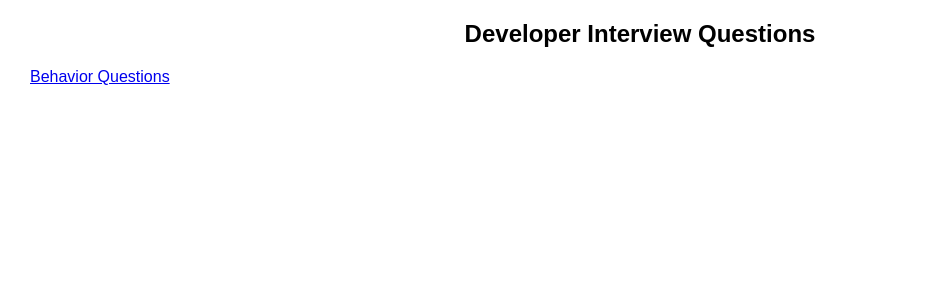
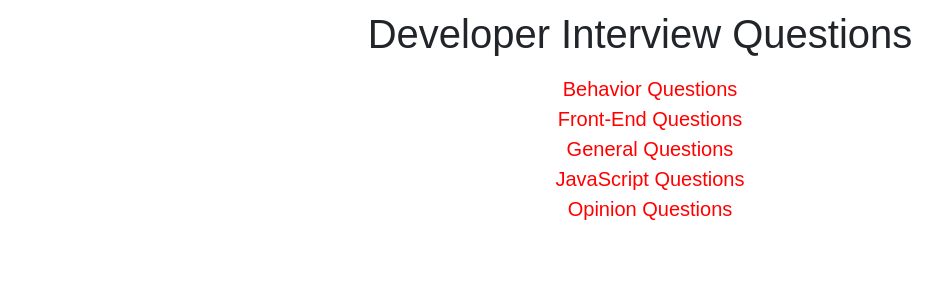
Before and after one commit to geebrown43/react_interviewQ, a React (Create React App) app: page / in a window 1280 px wide. Shown: the top 300 px of the page, without its empty margins (0-943 px from the left). Built offline with nearby package versions, Linux system fonts and the light colour scheme.

Commit message:
updated question format with answer responses

```diff
--- a/package.json
+++ b/package.json
@@ -4,6 +4,7 @@
   "private": true,
   "dependencies": {
     "react": "^16.2.0",
+    "react-bootstrap": "^0.31.5",
     "react-dom": "^16.2.0",
     "react-router": "^4.2.0",
     "react-router-dom": "^4.2.2",
--- a/public/index.html
+++ b/public/index.html
@@ -10,6 +10,7 @@
     -->
     <link rel="manifest" href="%PUBLIC_URL%/manifest.json">
     <link rel="shortcut icon" href="%PUBLIC_URL%/favicon.ico">
+    <link rel="stylesheet" href="https://maxcdn.bootstrapcdn.com/bootstrap/latest/css/bootstrap.min.css">
     <!--
       Notice the use of %PUBLIC_URL% in the tags above.
       It will be replaced with the URL of the `public` folder during the build.
--- a/src/App.css
+++ b/src/App.css
@@ -3,13 +3,19 @@
 }
 
 .header{
-  text-align: center
+  text-align: center;
+  font-size: 72px !important;
 }
 .selected {
   display: none
 }
 .navbar {
   margin-left: 20px;
+  display: flex;
+  flex-direction: column;
+  align-items: center;
+  text-decoration: none;
+  color: red
 }
 
 .input-size {
@@ -29,3 +35,20 @@
 .spacing {
   margin: 10px;
 }
+
+.listcontainer {
+  text-align: center
+}
+
+.link-style {
+  color: red;
+  font-size: 20px;
+}
+.link-style:hover{
+  color: black;
+  text-decoration: none;
+}
+
+#form {
+  margin: 10px;
+}
--- a/src/App.js
+++ b/src/App.js
@@ -3,12 +3,7 @@ import Main from './components/Main'
 import './App.css'
 
 class App extends Component {
-  constructor(){
-    super()
-    this.state = {
-      data: []
-    }
-  }
+
   render() {
     return (
       <div className="app">
--- /dev/null
+++ b/src/components/Alert.js
@@ -0,0 +1,52 @@
+import React from 'react'
+import { Alert, Button } from 'react-bootstrap'
+
+
+export default class AlertCon extends React.Component {
+    constructor(props){
+        super(props)
+        this.state = {
+            alertVisible: false,
+            data: null
+        }
+    }
+
+    handlePress = () => {
+        let id = this.props.selection
+
+        fetch(`http://localhost:3000/behavior/${id}`)
+        .then(res => res.json()
+        .then(data => this.setState({data: data[0], alertVisible: true})))
+    }
+
+    handleDismiss = () => {
+        this.setState({alertVisible: false})
+    }
+
+    render(){
+        let data = this.state.data
+        if(this.state.alertVisible){
+            return(
+                <Alert bsStyle='success' onDismiss={this.handleDismiss}>
+                <div>
+                    <div className="question">
+                        <label htmlFor="question">Question</label>
+                        <p>{data.question}</p>
+                    </div>
+                    <div className="answer">
+                        <label htmlFor="answer">Answer</label>
+                        <p>{data.answer}</p>
+                    </div>
+                </div>
+
+                </Alert>
+            )
+        } else {
+            return (
+                <Button onClick={this.handlePress} bsSize='large' bsStyle='primary'>Answers</Button>
+            )
+        }
+
+    }
+
+}
--- a/src/components/BehaviorQ.js
+++ b/src/components/BehaviorQ.js
@@ -1,5 +1,8 @@
 import React from 'react'
 import '../App.css'
+import Alert from './Alert'
+import { Button } from "react-bootstrap";
+
 
 
 export default class List extends React.Component{
@@ -8,7 +11,8 @@ export default class List extends React.Component{
         this.state = {
             data: [],
             selection: 1,
-            value: ''
+            value: '',
+            alertVisible: false
 
         }
     }
@@ -32,8 +36,12 @@ export default class List extends React.Component{
                   "Content-Type": "application/json"
               }
           })
-          this.refs.form.reset()
+         let el = document.getElementById('form')
+         return el.value === ''
       }
+       resetForm = () => {
+           this.setState()
+       }
 
 
 
@@ -41,7 +49,11 @@ export default class List extends React.Component{
 
         return(
                 <div className="listcontainer">
+                    <div className="nav">
                     <h2>Behavioral Questions</h2>
+                    <a href="/">Home</a>
+                    </div>
+
                     <div className="formstyle">
                         <div>
                             <select name="questions" className="input-size" onChange={e=> this.setState({selection: e.target.value})}> {this.state.data.map(a =>
@@ -49,12 +61,16 @@ export default class List extends React.Component{
                             </select>
                         </div>
                         <div className="answer-display">
-                            <label htmlFor="answer">Answer</label>
-                            <form onSubmit={this.handleSubmit} ref="form">
+                            <label htmlFor="answer">Your Answer</label>
+                            <form onSubmit={this.handleSubmit} ref="form" id="form">
                                 <input type="text" name="answer" className="input-size spacing" value={this.state.value} onChange={e => this.setState({value:e.target.value})}/>
                                 <p>{this.state.value}</p>
-                                <button className="input-size spacing">Submit Answer</button>
+                                <button className="input-size spacing">Submit</button>
                             </form>
+                        </div>
+
+                        <div className="answer-container">
+                            <Alert selection = {this.state.selection}/>
                         </div>
                     </div>
                 </div>
--- a/src/components/Main.js
+++ b/src/components/Main.js
@@ -5,6 +5,7 @@ import {
   NavLink
 } from 'react-router-dom'
 import BehaviorQ from './BehaviorQ'
+import {PageHeader} from 'react-bootstrap';
 
 export default class Main extends React.Component{
     render(){
@@ -12,17 +13,27 @@ export default class Main extends React.Component{
                 <Router>
 
                   <div>
-              <Route  exact path="/" component={Header}/>
+                    <Route exact path="/" component={Header}/>
+                    <Route exact path="/behavior" component={BehaviorQ}/>
 
                     <div className="navbar">
-                <NavLink to="/behavior" activeClassName="selected">Behavior Questions</NavLink>
+
+                      <NavLink to="/behavior" activeClassName="selected" className='link-style'>Behavior Questions</NavLink>
+
+                      <NavLink to='/front-end' activeClassName="selected" className='link-style'>Front-End Questions</NavLink>
+
+                      <NavLink to='/general' activeClassName="selected" className='link-style'>General Questions</NavLink>
+
+                      <NavLink to='/javascript' activeClassName="selected" className='link-style'>JavaScript Questions</NavLink>
+
+                      <NavLink to='/opinion' activeClassName="selected" className='link-style'>Opinion Questions</NavLink>
+
                     </div>
 
 
 
 
 
-                <Route exact path="/behavior" component={BehaviorQ}/>
 
                   </div>
                 </Router>
@@ -31,7 +42,7 @@ export default class Main extends React.Component{
 }
 
 const Header = () => (
-  <div className='header'>
-    <h2>Developer Interview Questions</h2>
+  <div >
+   <PageHeader className='header'>Developer Interview Questions</PageHeader>
   </div>
 )
```
Also changed, not shown: 1 other file (tests, documents, lock files or other folders). Lines whose indentation alone changed are shown as unchanged.
